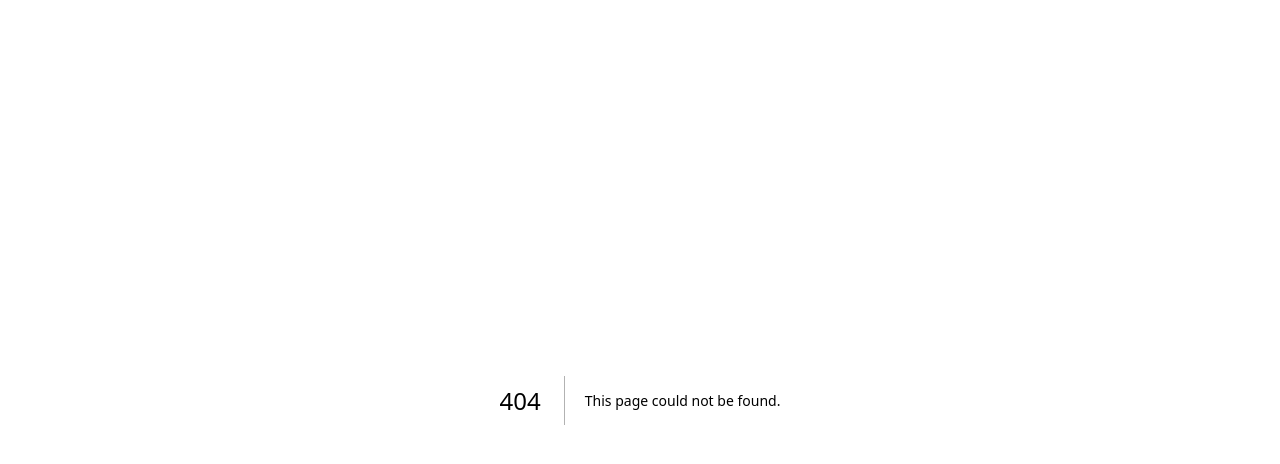
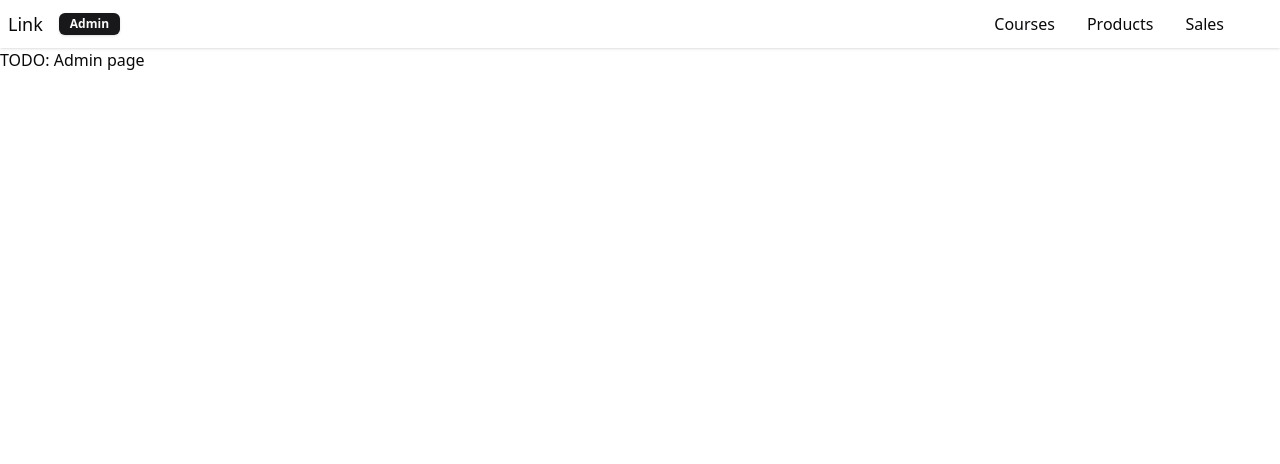
Before and after one commit to trust2065/e-commerce, a Next.js app: page /admin in a window 1280 px wide. Before the commit this address had no page. Shown: the top 464 px of the page. Built offline with nearby package versions, Linux system fonts and the light colour scheme.

Commit message:
Admin layout

```diff
--- a/src/app/(auth)/layout.tsx
+++ b/src/app/(auth)/layout.tsx
@@ -2,7 +2,8 @@
   children: React.ReactNode;
 }) {
   return (
-    <div className='min-h-screen flex flex-col justify-center items-center'>
+    // <div className='min-h-screen flex flex-col justify-center items-center'>
+    <div>
       {children}
     </div>
   );
--- a/src/app/(consumer)/page.tsx
+++ b/src/app/(consumer)/page.tsx
@@ -1,5 +1,5 @@
 export default function Page() {
   return (
-    <h1>welcome</h1>
+    <h1>welcome consumer</h1>
   );
 }
--- /dev/null
+++ b/src/app/admin/layout.tsx
@@ -0,0 +1,42 @@
+import { UserButton } from '@clerk/nextjs';
+import Link from 'next/link';
+import { ReactNode } from 'react';
+import { Badge } from '../../components/ui/badge';
+
+export default function AdminLayout({
+  children
+}: Readonly<{ children: ReactNode; }>) {
+  return (
+    <>
+      <Navbar />
+      {children}
+    </>
+
+  );
+}
+
+function Navbar() {
+  return (
+    <header className='flex h-12 shadow bg-background z-10'>
+      <nav className='flex gap-4 container'>
+        <div className='mr-auto flex items-center gap-2'>
+          <Link className='text-lg hover:underline px-2' href="/">Link</Link>
+          <Badge>Admin</Badge>
+        </div>
+
+        <Link className='hover:bg-accent/10 flex items-center px-2' href='/admin/courses'>Courses</Link>
+        <Link className='hover:bg-accent/10 flex items-center px-2' href='/admin/products'>Products</Link>
+        <Link className='hover:bg-accent/10 flex items-center px-2' href='/admin/sales'>Sales</Link>
+        <div className='size-8 self-center'>
+          <UserButton appearance={{
+            elements: {
+              userButtonAvatarBox: {
+                width: '100%', height: '100%'
+              }
+            }
+          }} />
+        </div>
+      </nav>
+    </header>
+  );
+}
--- /dev/null
+++ b/src/app/admin/page.tsx
@@ -0,0 +1,3 @@
+export default function AdminPage() {
+  return <h1>TODO: Admin page</h1>;
+}
--- /dev/null
+++ b/src/components/ui/badge.tsx
@@ -0,0 +1,36 @@
+import * as React from "react"
+import { cva, type VariantProps } from "class-variance-authority"
+
+import { cn } from "@/lib/utils"
+
+const badgeVariants = cva(
+  "inline-flex items-center rounded-md border px-2.5 py-0.5 text-xs font-semibold transition-colors focus:outline-none focus:ring-2 focus:ring-ring focus:ring-offset-2",
+  {
+    variants: {
+      variant: {
+        default:
+          "border-transparent bg-primary text-primary-foreground shadow hover:bg-primary/80",
+        secondary:
+          "border-transparent bg-secondary text-secondary-foreground hover:bg-secondary/80",
+        destructive:
+          "border-transparent bg-destructive text-destructive-foreground shadow hover:bg-destructive/80",
+        outline: "text-foreground",
+      },
+    },
+    defaultVariants: {
+      variant: "default",
+    },
+  }
+)
+
+export interface BadgeProps
+  extends React.HTMLAttributes<HTMLDivElement>,
+    VariantProps<typeof badgeVariants> {}
+
+function Badge({ className, variant, ...props }: BadgeProps) {
+  return (
+    <div className={cn(badgeVariants({ variant }), className)} {...props} />
+  )
+}
+
+export { Badge, badgeVariants }
```
